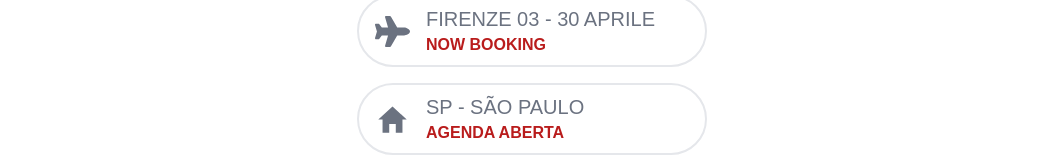
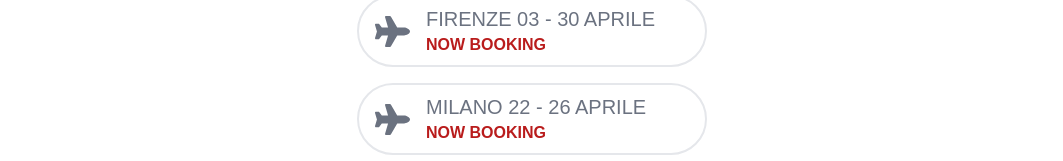
Before and after one commit to zRyyH/mcapocci, a React (Create React App) app: page / in a window 1280 px wide. Shown: the part 791-952 px from the top of the page, without its empty margins (108-1171 px from the left). Built offline with nearby package versions, Linux system fonts and the light colour scheme.

Commit message:
beta 5.0

```diff
--- a/src/App.js
+++ b/src/App.js
@@ -210,6 +210,14 @@ function App() {
         </div>
         <div className="h-4" />
         <div className="border-2 rounded-full flex gap-4 items-center py-2 px-4 text-gray-500 max-w-[350px] mx-auto">
+          <FaPlane size={35} />
+          <div>
+            <h1 className="text-xl">{texts.calendar.milano.title}</h1>
+            <p className="text-red-700 font-semibold">{texts.calendar.milano.status}</p>
+          </div>
+        </div>
+        <div className="h-4" />
+        <div className="border-2 rounded-full flex gap-4 items-center py-2 px-4 text-gray-500 max-w-[350px] mx-auto">
           <IoMdHome size={35} />
           <div>
             <h1 className="text-xl">{texts.calendar.saoPaulo.title}</h1>
--- a/src/infos.js
+++ b/src/infos.js
@@ -9,6 +9,10 @@ export const texts = {
       title: "CALENDÁRIO 2025",
       firenze: {
         title: "FIRENZE 03 - 30 APRILE",
+        status: "NOW BOOKING"
+      },
+      milano: {
+        title: "MILANO 22 - 26 APRILE",
         status: "NOW BOOKING"
       },
       saoPaulo: {
@@ -76,6 +80,10 @@ export const texts = {
       title: "CALENDAR 2025",
       firenze: {
         title: "FLORENCE 03 - 30 APRIL",
+        status: "NOW BOOKING"
+      },
+      milano: {
+        title: "MILANO 22 - 26 APRILE",
         status: "NOW BOOKING"
       },
       saoPaulo: {
@@ -146,6 +154,10 @@ export const texts = {
         title: "FIRENZE 03 - 30 APRILE",
         status: "PRENOTAZIONI APERTE"
       },
+      milano: {
+        title: "MILANO 22 - 26 APRILE",
+        status: "NOW BOOKING"
+      },
       saoPaulo: {
         title: "SP - SÃO PAULO",
         status: "AGENDA APERTA"
```
